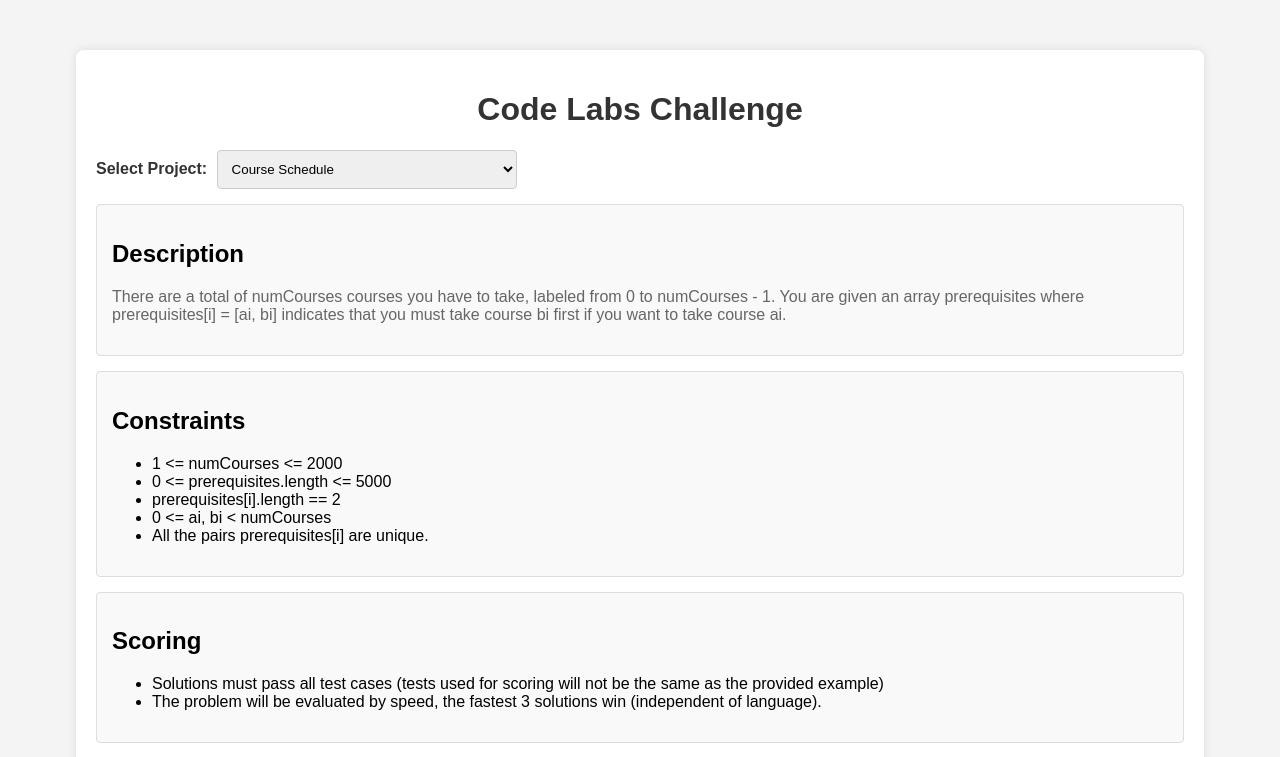
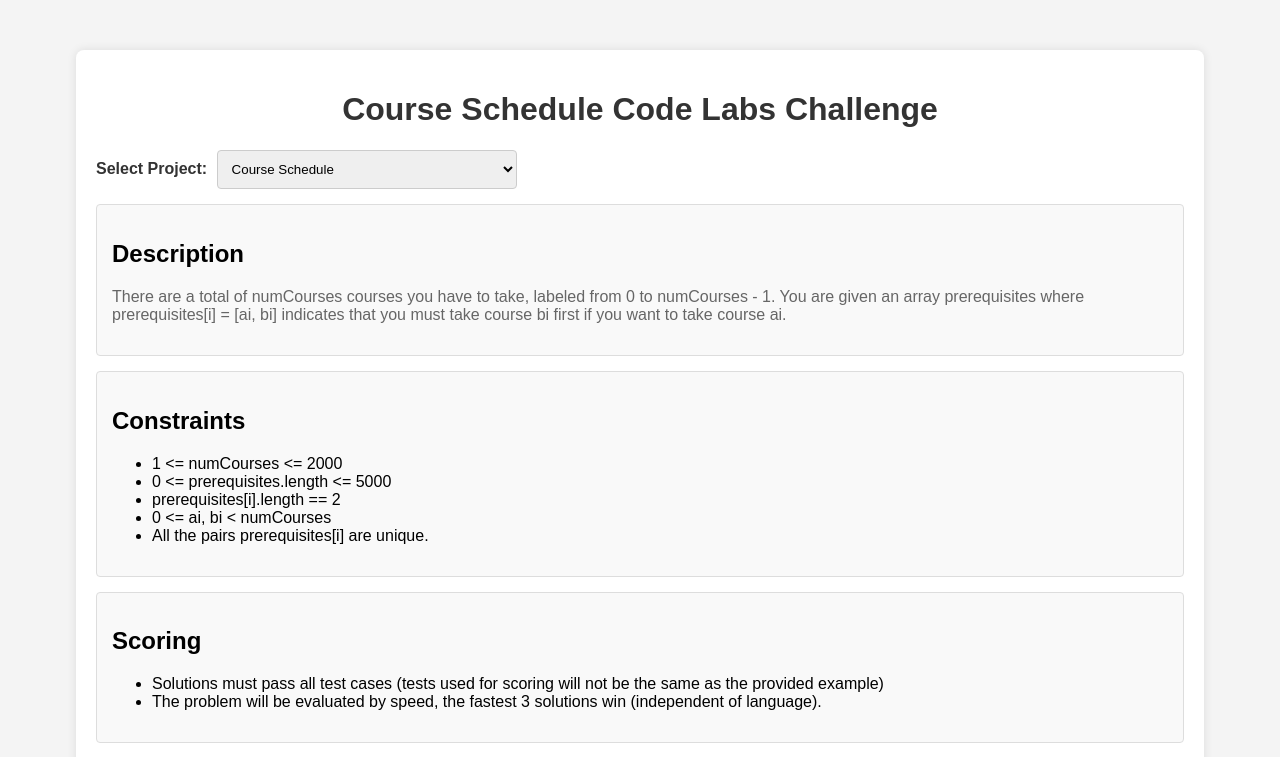
Before and after one commit to VC-CodeLabs/vc_code_labs_ui, a plain HTML site: page frontend/index.html in a window 1280 px wide. Shown: the top 757 px of the page. Drawn offline with Linux system fonts and the light colour scheme.

Commit message:
Update to dynamic title based on project name

```diff
--- a/frontend/index.html
+++ b/frontend/index.html
@@ -8,7 +8,7 @@
 
 <body>
     <div class="container">
-        <h1>Code Labs Challenge</h1>
+        <h1 id="pageTitle">Code Labs Challenge</h1>
 
         <!-- Dropdown for selecting projects -->
         <label for="project">Select Project:</label>
@@ -167,6 +167,10 @@
             const updateProjectDetails = (projectIndex) => {
                 const selectedProject = projects[projectIndex];
 
+                // Update page title with Project Name + Code Labs Challenge
+                const pageTitle = document.getElementById('pageTitle');
+                pageTitle.textContent = `${selectedProject.name} Code Labs Challenge`;
+
                 // Update description
                 descriptionBlock.textContent = selectedProject.description;
 
```
